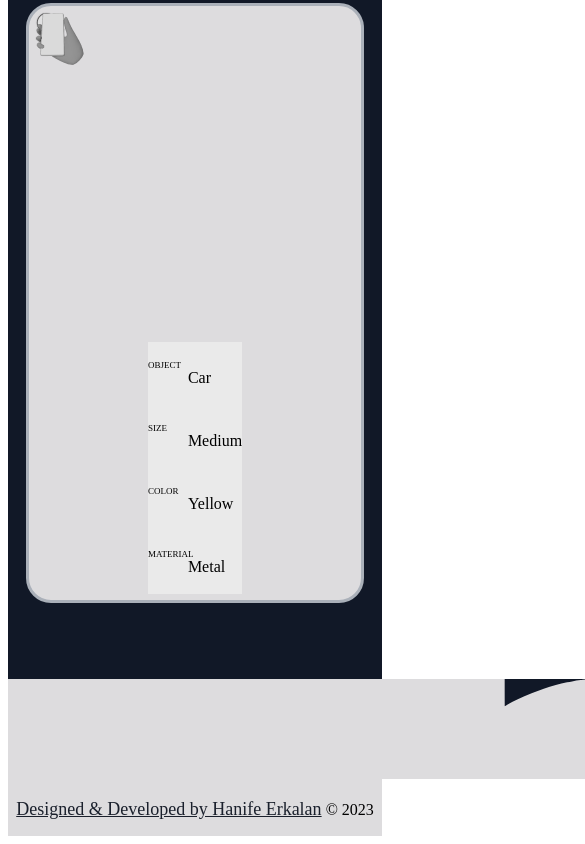
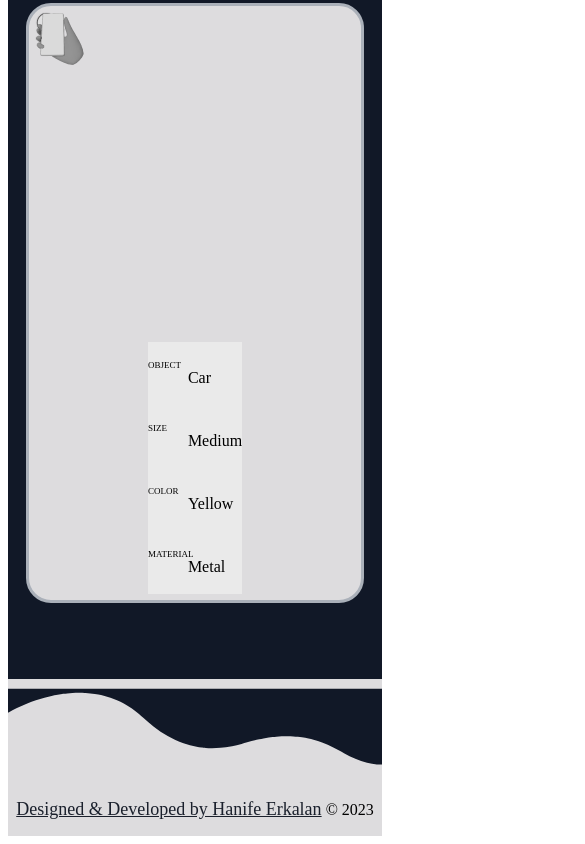
Before and after one commit to eliferkln/Web-Ar-Museum, a Next.js app: page / in a window 390 px wide. Shown: the part 4040-4884 px from the top of the page, 585 px wide, since content can reach past the window. Built offline with nearby package versions, Linux system fonts and the light colour scheme; no server answers.

Commit message:
fix: footer responsive

```diff
--- a/pages/index.tsx
+++ b/pages/index.tsx
@@ -66,8 +66,7 @@ export const Footer = () => (
       loading="lazy"
       height={100}
       role="presentation"
-      width={1517}
-      style={{ backgroundColor: "#dddcde" }}
+      style={{ backgroundColor: "#dddcde", width: "100%" }}
     />
 
     <Container as="footer" role="contentinfo" py={{ base: "10", md: "12" }}>
--- a/styles/globals.css
+++ b/styles/globals.css
@@ -175,8 +175,3 @@ model-viewer > .ar-prompt > img {
 .icon-modelviewer-black {
   background-image: url(/assets/ic_modelviewer.svg);
 }
-
-.@media screen and (max-width: 480px) {
-  .contactpage {
-  }
-}
```
